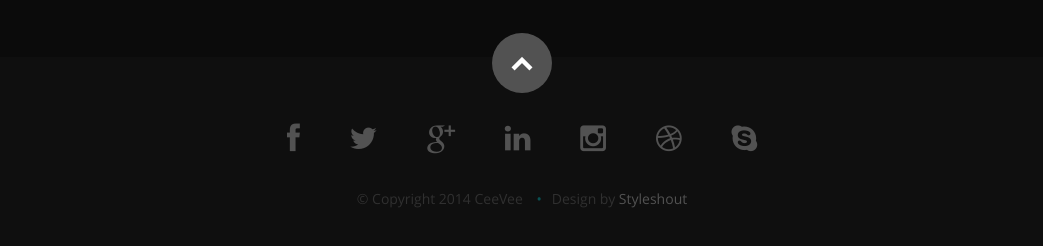
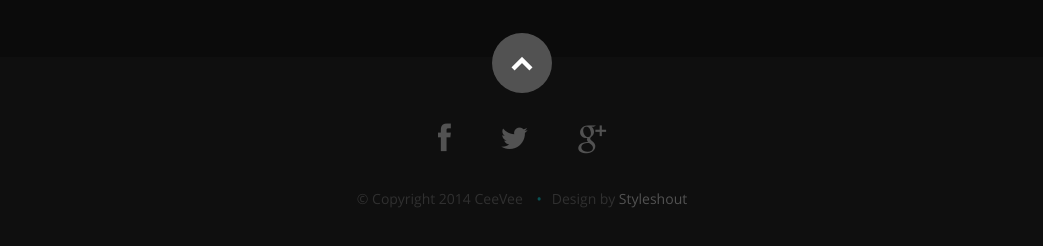
Before and after one commit to Oskop/oskop.github.io, a plain HTML site: page ceevee/index.html in a window 1280 px wide. Shown: the part 3457-3703 px from the top of the page, without its empty margins (118-1161 px from the left). Drawn offline with nearby package versions, Linux system fonts and the light colour scheme.

Commit message:
tambah link

```diff
--- a/ceevee/index.html
+++ b/ceevee/index.html
@@ -553,13 +553,13 @@
          <div class="twelve columns">
 
             <ul class="social-links">
-               <li><a href="#"><i class="fa fa-facebook"></i></a></li>
-               <li><a href="#"><i class="fa fa-twitter"></i></a></li>
-               <li><a href="#"><i class="fa fa-google-plus"></i></a></li>
-               <li><a href="#"><i class="fa fa-linkedin"></i></a></li>
+               <li><a href="http://facebook.com/actbare.imsorry"><i class="fa fa-facebook"></i></a></li>
+               <li><a href="https://twitter.com/actbare_"><i class="fa fa-twitter"></i></a></li>
+               <li><a href="mailto:actbare03@gmail.com"><i class="fa fa-google-plus"></i></a></li>
+               <!-- <li><a href="#"><i class="fa fa-linkedin"></i></a></li>
                <li><a href="#"><i class="fa fa-instagram"></i></a></li>
                <li><a href="#"><i class="fa fa-dribbble"></i></a></li>
-               <li><a href="#"><i class="fa fa-skype"></i></a></li>
+               <li><a href="#"><i class="fa fa-skype"></i></a></li> -->
             </ul>
 
             <ul class="copyright">
```
